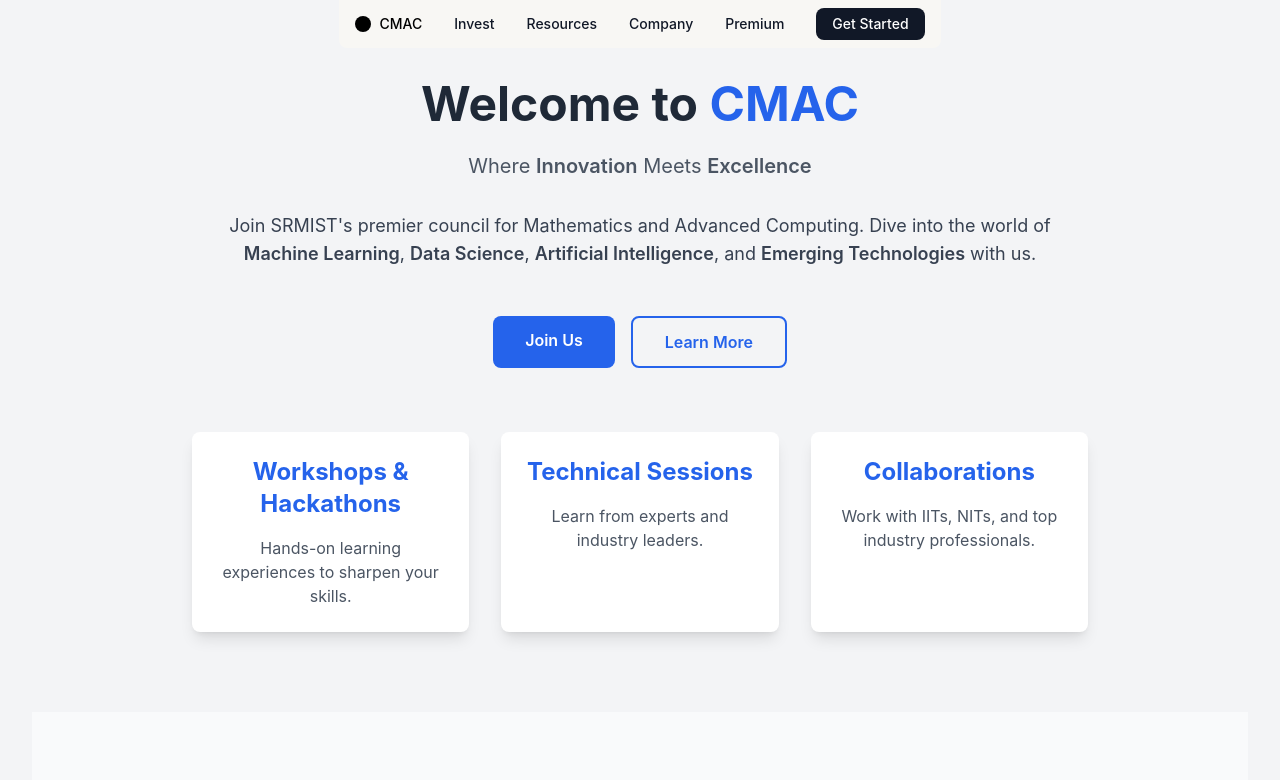
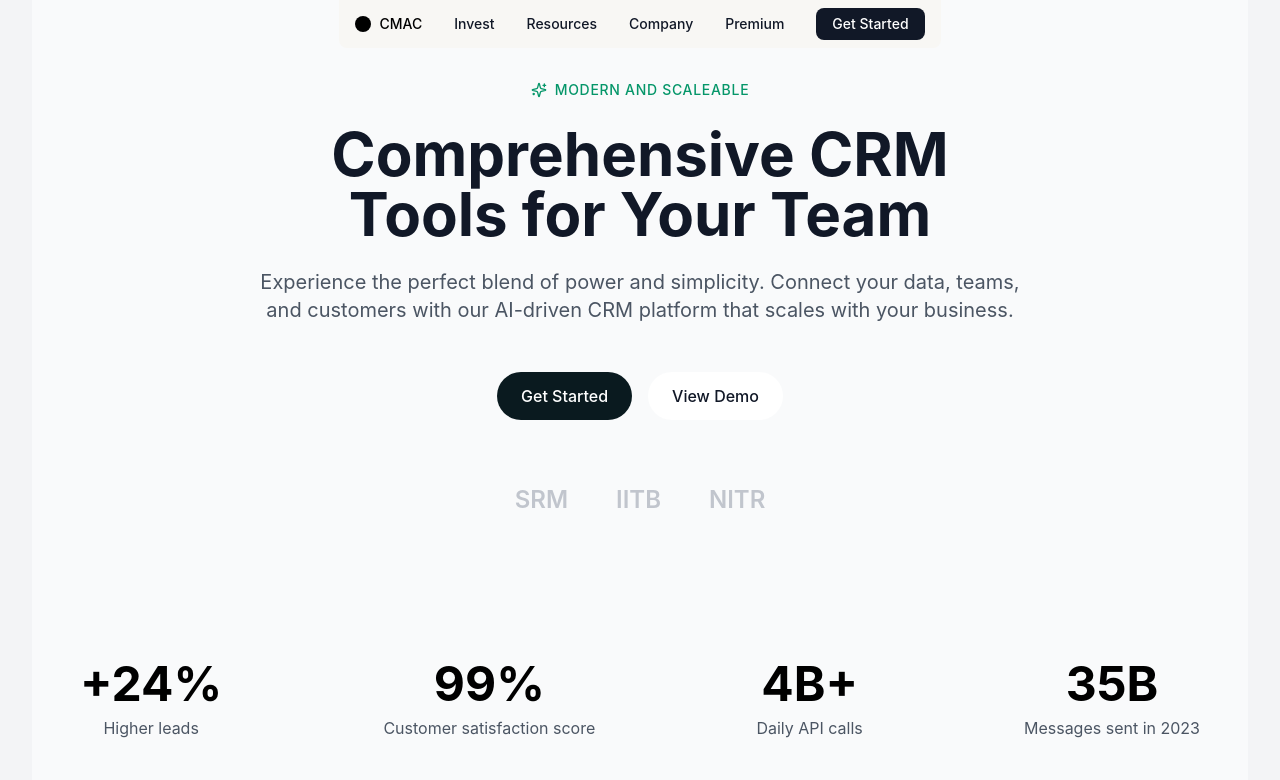
Before and after one commit to Sai-404/cmac-website, a React (Vite) app in the folder client/: page / in a window 1280 px wide. Shown: the top 780 px of the page. Built offline with nearby package versions, Linux system fonts and the light colour scheme.

Commit message:
feat: update Hero component layout and add Testimonials component to Home

```diff
--- a/client/src/Components/Hero.jsx
+++ b/client/src/Components/Hero.jsx
@@ -1,84 +1,46 @@
 import React from 'react';
 import { motion } from 'framer-motion';
+import { Sparkles } from 'lucide-react';
+
+
 
 const Hero = () => {
   return (
-    <div className="bg-gradient-to-r from-beige-100 to-beige-200 py-20 px-6">
-      <div className="max-w-4xl mx-auto text-center">
-        {/* Animated Title */}
-        <motion.h1
-          initial={{ opacity: 0, y: -50 }}
-          animate={{ opacity: 1, y: 0 }}
-          transition={{ duration: 0.8 }}
-          className="text-5xl font-bold text-gray-800 mb-6"
-        >
-          Welcome to <span className="text-blue-600">CMAC</span>
-        </motion.h1>
+    <div className="w-full bg-gray-50 py-20 px-4 relative overflow-hidden">
+      <div className="max-w-6xl mx-auto text-center relative z-10">
+        {/* Label */}
+        <div className="flex items-center justify-center gap-2 text-emerald-600 mb-6">
+          <Sparkles size={16} />
+          <span className="text-sm font-medium tracking-wider uppercase">Modern and Scaleable</span>
+        </div>
 
-        {/* Animated Subtitle */}
-        <motion.p
-          initial={{ opacity: 0, y: -30 }}
-          animate={{ opacity: 1, y: 0 }}
-          transition={{ duration: 0.8, delay: 0.3 }}
-          className="text-xl text-gray-600 mb-8"
-        >
-          Where <span className="font-semibold">Innovation</span> Meets <span className="font-semibold">Excellence</span>
-        </motion.p>
+        {/* Heading */}
+        <h1 className="text-4xl md:text-6xl font-bold text-gray-900 mb-6">
+          Comprehensive CRM<br />Tools for Your Team
+        </h1>
 
-        {/* Animated Description */}
-        <motion.p
-          initial={{ opacity: 0, y: -20 }}
-          animate={{ opacity: 1, y: 0 }}
-          transition={{ duration: 0.8, delay: 0.6 }}
-          className="text-lg text-gray-700 mb-12"
-        >
-          Join SRMIST's premier council for Mathematics and Advanced Computing. Dive into the world of{' '}
-          <span className="font-semibold">Machine Learning</span>, <span className="font-semibold">Data Science</span>,{' '}
-          <span className="font-semibold">Artificial Intelligence</span>, and{' '}
-          <span className="font-semibold">Emerging Technologies</span> with us.
-        </motion.p>
+        {/* Subheading */}
+        <p className="text-gray-600 text-xl max-w-3xl mx-auto mb-12">
+          Experience the perfect blend of power and simplicity. Connect your data, teams, and customers with our AI-driven CRM platform that scales with your business.
+        </p>
 
-        {/* Animated Buttons */}
-        <motion.div
-          initial={{ opacity: 0, y: 20 }}
-          animate={{ opacity: 1, y: 0 }}
-          transition={{ duration: 0.8, delay: 0.9 }}
-          className="flex justify-center space-x-4"
-        >
-          <a
-            href="#join"
-            className="bg-blue-600 text-white px-8 py-3 rounded-lg font-semibold hover:bg-blue-700 transition duration-300"
-          >
-            Join Us
-          </a>
-          <a
-            href="#learn-more"
-            className="bg-transparent border-2 border-blue-600 text-blue-600 px-8 py-3 rounded-lg font-semibold hover:bg-blue-600 hover:text-white transition duration-300"
-          >
-            Learn More
-          </a>
-        </motion.div>
+        {/* Buttons */}
+        <div className="flex gap-4 justify-center mb-16">
+          <button className="px-6 py-3 bg-[#0A1A1F] text-white rounded-full font-medium hover:bg-gray-800 transition-colors">
+            Get Started
+          </button>
+          <button className="px-6 py-3 bg-white text-gray-900 rounded-full font-medium hover:bg-gray-100 transition-colors">
+            View Demo
+          </button>
+        </div>
 
-        {/* Animated Cards */}
-        <motion.div
-          initial={{ opacity: 0, y: 30 }}
-          animate={{ opacity: 1, y: 0 }}
-          transition={{ duration: 0.8, delay: 1.2 }}
-          className="mt-16 grid grid-cols-1 md:grid-cols-3 gap-8"
-        >
-          <div className="bg-white p-6 rounded-lg shadow-lg hover:shadow-xl transition-shadow duration-300">
-            <h3 className="text-2xl font-bold text-blue-600 mb-4">Workshops & Hackathons</h3>
-            <p className="text-gray-600">Hands-on learning experiences to sharpen your skills.</p>
-          </div>
-          <div className="bg-white p-6 rounded-lg shadow-lg hover:shadow-xl transition-shadow duration-300">
-            <h3 className="text-2xl font-bold text-blue-600 mb-4">Technical Sessions</h3>
-            <p className="text-gray-600">Learn from experts and industry leaders.</p>
-          </div>
-          <div className="bg-white p-6 rounded-lg shadow-lg hover:shadow-xl transition-shadow duration-300">
-            <h3 className="text-2xl font-bold text-blue-600 mb-4">Collaborations</h3>
-            <p className="text-gray-600">Work with IITs, NITs, and top industry professionals.</p>
-          </div>
-        </motion.div>
+        {/* Logo Section */}
+        <div className="flex justify-center items-center gap-12 opacity-60">
+          <div className="text-2xl font-semibold text-gray-400">SRM</div>
+          <div className="text-2xl font-semibold text-gray-400">IITB</div>
+          <div className="text-2xl font-semibold text-gray-400">NITR</div>
+        </div>
+
       </div>
     </div>
   );
--- a/client/src/Components/Home.jsx
+++ b/client/src/Components/Home.jsx
@@ -7,6 +7,7 @@ import Footer from "./Footer.jsx";
 import WhatsApp from "./WhatsApp.jsx";
 import Numbers from "./Numbers.jsx";
 import Features from "./Features.jsx";
+import Testimonials from "./Testimonials.jsx";
 
 const Home = () => {
   return (
@@ -16,6 +17,7 @@ const Home = () => {
         <Hero/>
         <Numbers/>
         <Features/>
+        <Testimonials/>
         <div className="my-8">
           <WhatsApp/>
         </div>
--- /dev/null
+++ b/client/src/Components/Testimonials.jsx
@@ -0,0 +1,6 @@
+import React from 'react';
+
+const Testimonials = () => {
+    return <></>
+}
+export default Testimonials;
```
